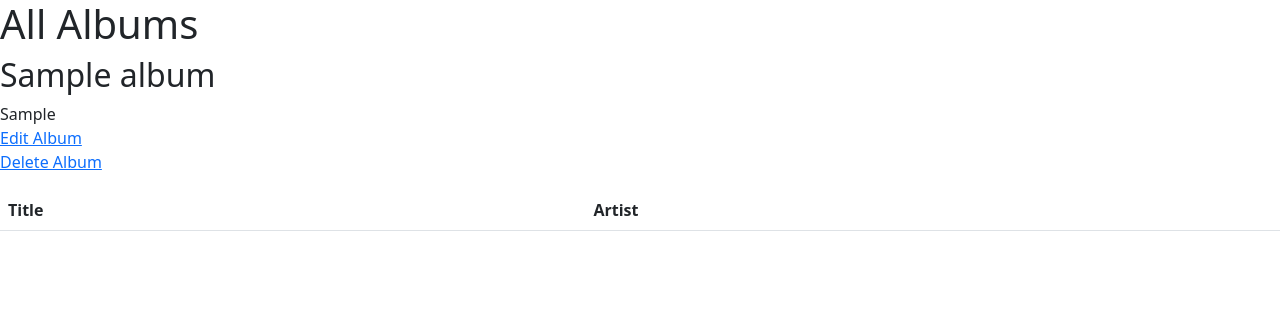
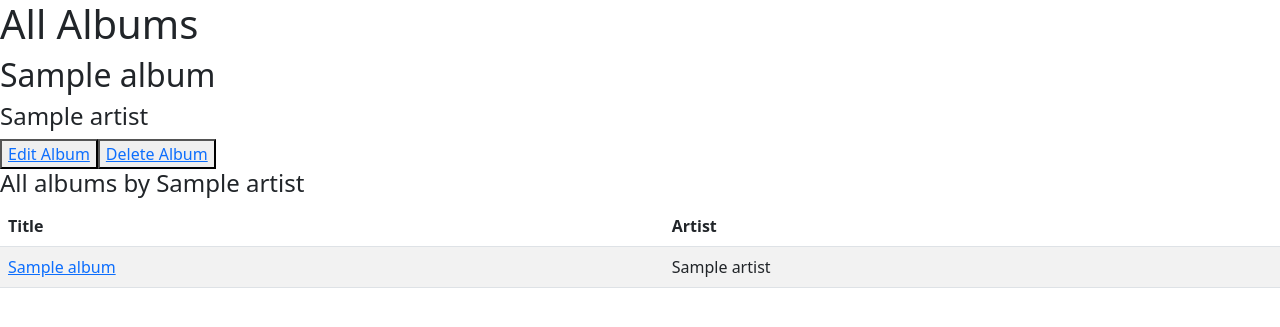
Before and after one commit to Momentum-Team-13/django-music-thediegobryan, a Django app: page //albums/1 in a window 1280 px wide. Shown: the top 327 px of the page. Run offline with Django 4.2, Linux system fonts and the light colour scheme; tables that the repository leaves empty hold one stand-in row (values such as "Sample post"); lists and menus that the app fills with data are empty.

Commit message:
added artist model and views

```diff
--- a/albums/models.py
+++ b/albums/models.py
@@ -5,8 +5,14 @@
 
 class Album(models.Model):
     title = models.CharField(max_length=255)
-    artist = models.CharField(max_length=255)
+    artist = models.ManyToManyField("Artist", related_name="albums", null=False, blank=False)
     create_at = models.DateTimeField(auto_now_add=True)
 
     def __str__(self):
         return f"{self.title}"
+
+class Artist(models.Model):
+    name = models.CharField(max_length=255)
+
+    def __str__(self):
+        return f"{self.name}"
--- a/albums/views.py
+++ b/albums/views.py
@@ -1,6 +1,6 @@
 from django.shortcuts import render, redirect, get_object_or_404
-from .models import Album
-from .forms import AlbumForm
+from .models import Album, Artist
+from .forms import AlbumForm, ArtistForm
 # Create your views here.
 
 def list_albums(request):
@@ -18,9 +18,21 @@
 
     return render(request, "albums/add_album.html", {"form": form})
 
+def add_artist(request):
+    if request.method == 'GET':
+        form = ArtistForm()
+    else:
+        form = ArtistForm(data = request.POST)
+        if form.is_valid():
+            form.save()
+            return redirect(to='add_album')
+
+    return render(request, "albums/add_artist.html", {"form": form})
+
 def album_detail(request, pk):
     album = get_object_or_404(Album, pk=pk)
-    return render(request, "albums/album_detail.html", {"album": album})
+    albums_by_artist = Album.objects.filter(artist = album.artist.first())
+    return render(request, "albums/album_detail.html", {"album": album, "all_albums":albums_by_artist})
 
 def edit_album(request, pk):
     album = get_object_or_404(Album, pk=pk)
--- a/django_music/urls.py
+++ b/django_music/urls.py
@@ -22,6 +22,7 @@
     path('admin/', admin.site.urls),
     path('', albums_views.list_albums, name='list_albums'),
     path('/albums/new', albums_views.add_album, name='add_album'),
+    path('/albums/new/artist', albums_views.add_artist, name='add_artist'),
     path('/albums/<int:pk>', albums_views.album_detail, name='album_detail'),
     path("/albums/<int:pk>/edit", albums_views.edit_album, name="edit_album"),
     path("/albums/<int:pk>/delete", albums_views.delete_album, name='delete_album'),
--- a/templates/albums/add_album.html
+++ b/templates/albums/add_album.html
@@ -3,6 +3,7 @@
 {% block content %}
 <h1>Add Album</h1>
 
+<button><a href="{% url 'add_artist' %}">Add New Artist</a></button>
 <div>
   <form action="{% url 'add_album' %}" method="POST">
     {% csrf_token %}
--- a/templates/albums/album_detail.html
+++ b/templates/albums/album_detail.html
@@ -2,22 +2,18 @@
 
 {% block content %}
 <h1>All Albums</h1>
+<h2>{{ album.title }}</h2>
+<h4>{{ album.artist.first }}</h4>
 
-<div class="flex flex-wrap">
+<button><a href="{% url 'edit_album' pk=album.pk %}">Edit Album</a></button>
+<button><a href="{% url 'delete_album' pk=album.pk %}">Delete Album</a></button>
 
-    <div class="w-33 pa3">
-    <h2>{{ album.title }}</h2>
+<h4>All albums by {{ album.artist.first }}</h4>
+{% for album in all_albums %}
+<tr>
+    <td><a href="{% url 'album_detail' pk=album.pk %}">{{ album.title }}</a></td>
+    <td> {{ album.artist.first }} </td>
+</tr>
+{% endfor %}
 
-    <div class="flex">
-        <div class="pr2"><i class="icofont-location-pin"></i></div>
-        <div>
-        {{ album.artist }}<br />
-        </div>
-        </div>
-    </div>
-    <p>
-        <a href="{% url 'edit_album' pk=album.pk %}">Edit Album</a><br>
-        <a href="{% url 'delete_album' pk=album.pk %}">Delete Album</a><br>
-    </p>
-</div>
 {% endblock %}
--- a/templates/albums/list_albums.html
+++ b/templates/albums/list_albums.html
@@ -7,7 +7,10 @@
 {% for album in albums %}
 <tr>
     <td><a href="{% url 'album_detail' pk=album.pk %}">{{ album.title }}</a></td>
-    <td>{{ album.artist }}</td>
+    {% for artist in album.artist.all %}
+        <td> {{ artist }} </td>
+    {% endfor %}
 </tr>
 {% endfor %}
+
 {% endblock %}
```
Also changed, not shown: albums/forms.py (+8 -1 lines), templates/albums/add_artist.html (added, +16 -0 lines), albums/migrations/0002_artist_remove_album_artist_alter_album_create_at_and_more.py (added).
